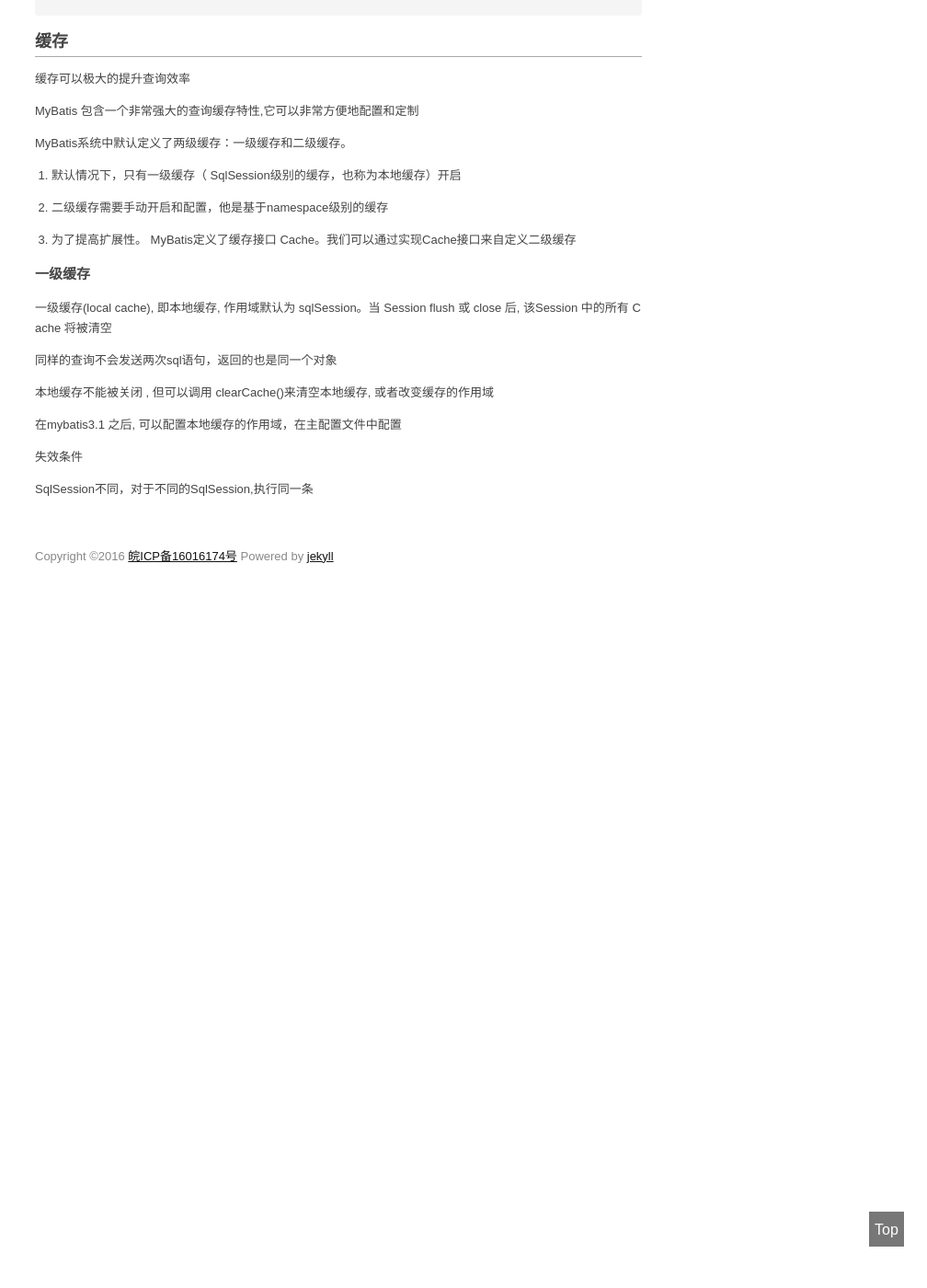
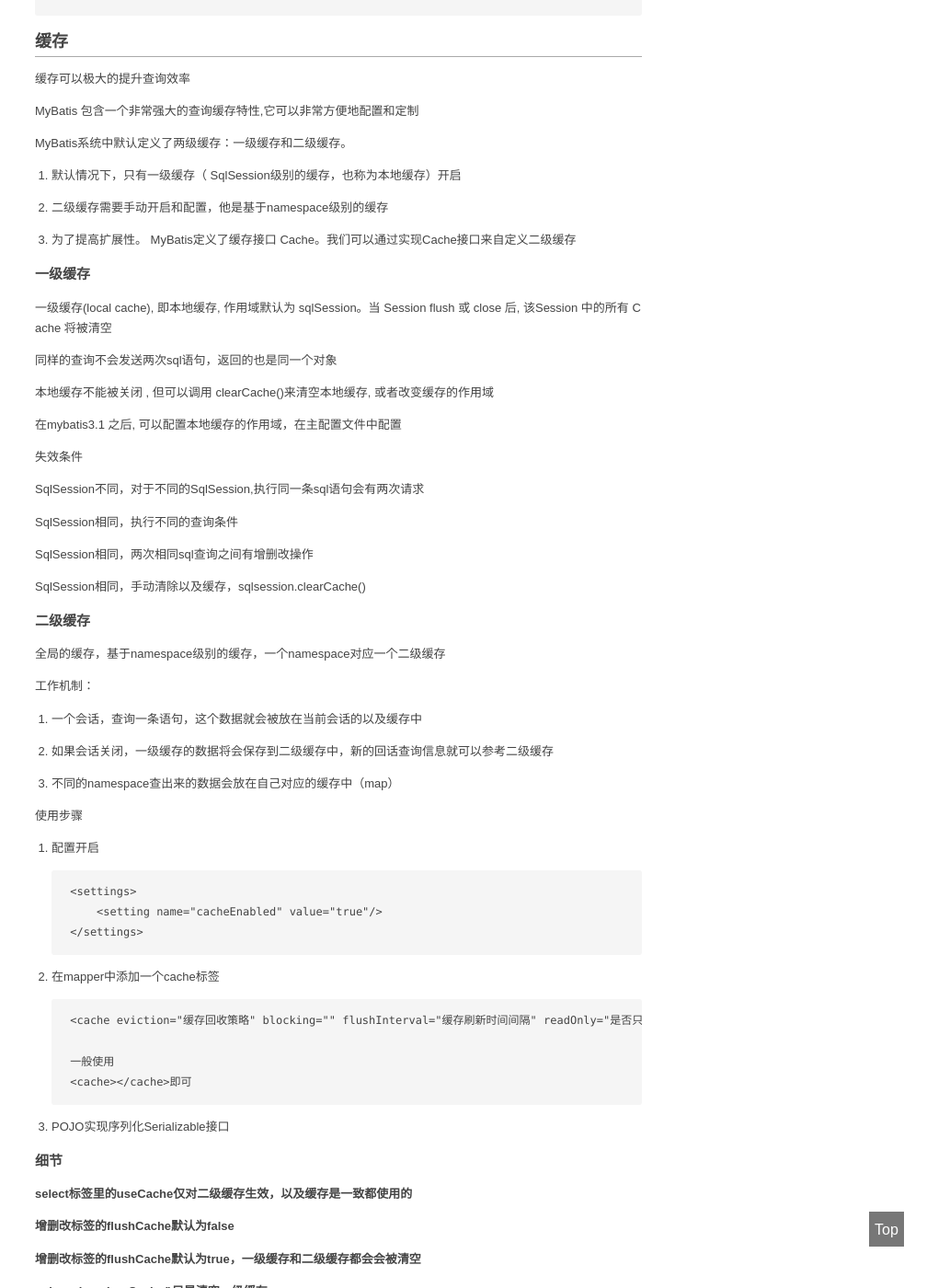
Before and after one commit to TMaize/tmaize-blog, a Jekyll site: the page built from _posts/2016-11-17-mybatis笔记整理.md, in a window 1280 px wide and 1400 px high, scrolled down 19877 px. Shown: the whole window at 92% size, without its empty margins (272-1280 px from the left). Built offline with Jekyll 4.4.1, drawn with Linux system fonts in a browser that asks for light colours; before the commit the page ends 20503 px from its top, so only the background shows below that; some of the changed text lies outside the part shown.

Commit message:
修改文章

````diff
--- a/_posts/2016-11-17-mybatis笔记整理.md
+++ b/_posts/2016-11-17-mybatis笔记整理.md
@@ -1012,4 +1012,75 @@
 
 失效条件
 
-SqlSession不同，对于不同的SqlSession,执行同一条
+SqlSession不同，对于不同的SqlSession,执行同一条sql语句会有两次请求
+
+SqlSession相同，执行不同的查询条件
+
+SqlSession相同，两次相同sql查询之间有增删改操作
+
+SqlSession相同，手动清除以及缓存，sqlsession.clearCache()
+
+## 二级缓存
+
+全局的缓存，基于namespace级别的缓存，一个namespace对应一个二级缓存
+
+工作机制：
+
+1. 一个会话，查询一条语句，这个数据就会被放在当前会话的以及缓存中
+
+2. 如果会话关闭，一级缓存的数据将会保存到二级缓存中，新的回话查询信息就可以参考二级缓存
+
+3. 不同的namespace查出来的数据会放在自己对应的缓存中（map）
+
+使用步骤
+
+1. 配置开启
+
+    ```
+    <settings>
+        <setting name="cacheEnabled" value="true"/>
+    </settings>
+    ```
+
+2. 在mapper中添加一个cache标签
+
+    ```
+    <cache eviction="缓存回收策略" blocking="" flushInterval="缓存刷新时间间隔" readOnly="是否只读" size="缓存多少个元素" type="指定自定义缓存的全类名，实现Cache接口"></cache>
+
+    一般使用
+    <cache></cache>即可
+    ```
+
+3. POJO实现序列化Serializable接口
+
+## 细节
+
+**select标签里的useCache仅对二级缓存生效，以及缓存是一致都使用的**
+
+**增删改标签的flushCache默认为false**
+
+**增删改标签的flushCache默认为true，一级缓存和二级缓存都会会被清空**
+
+**sqlsession.clearCache()只是清空一级缓存**
+
+**3.3版本之后的localCacheScope**
+
+## 与第三方cache插件整合
+
+去[https://github.com/mybatis](https://github.com/mybatis)查看官方的缓存整合项目和下载jar文件
+
+比如使用ehcache，需要整合包mybatis-ehcache
+
+jar包准备好之后,创建ehcache.xml文件
+
+```
+<mapper namespace="">
+    <cache type="org.mybatis.caches.ehcache.EhcacheCache">
+        <property name="" value=""/>
+        ...
+    </cache>
+
+    ..
+
+</mapper>
+```
````
